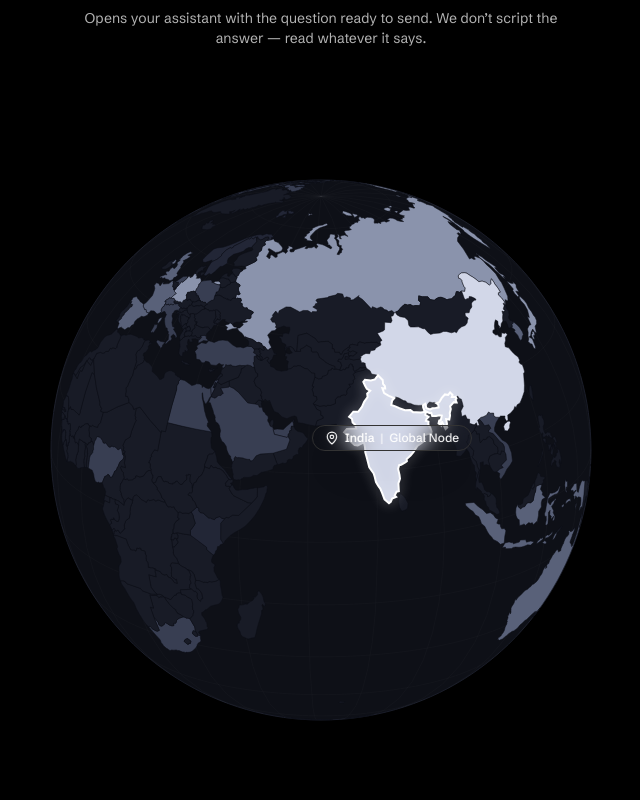
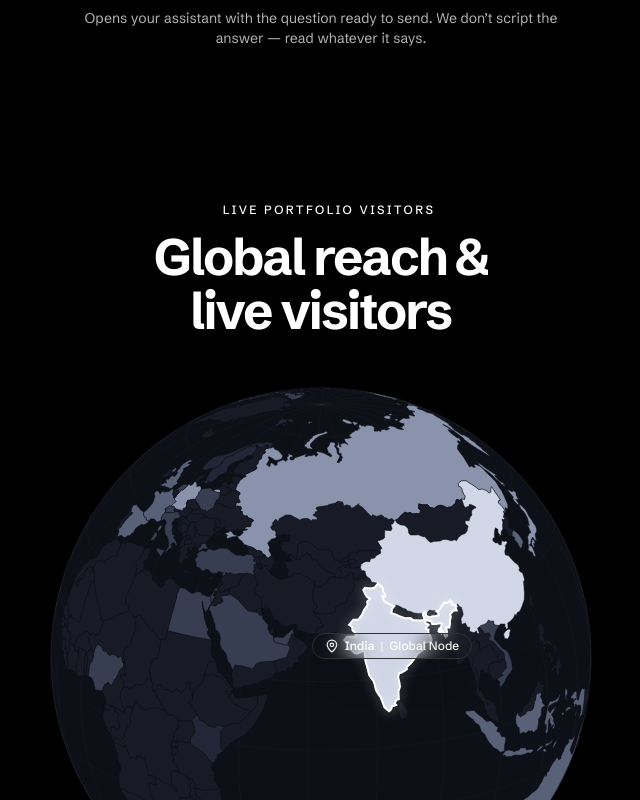
Before and after one commit to axiogenai/portfolio-redesign, a Next.js app: page / in a window 1280 px wide. Shown: the part 6700-7500 px from the top of the page, without its empty margins (319-959 px from the left). Built offline with nearby package versions, Linux system fonts and the light colour scheme.

Commit message:
fix(globe): restore top tag and headline, remove subtitle, and maintain exact reference size

```diff
--- a/components/LiveVisitors.tsx
+++ b/components/LiveVisitors.tsx
@@ -1,7 +1,9 @@
 "use client";
 
 import React, { useState, useEffect } from "react";
+import { motion } from "framer-motion";
 import * as topojson from "topojson-client";
+import BlurLines from "./BlurLines";
 import GlobeChoroplethChart from "./GlobeChoroplethChart";
 
 export default function LiveVisitors() {
@@ -38,9 +40,44 @@ export default function LiveVisitors() {
   return (
     <section
       id="live-visitors"
-      className="w-full bg-[#05060a] flex items-center justify-center overflow-hidden py-8 sm:py-12"
+      className="w-full bg-[#05060a] px-4 font-['Schibsted_Grotesk',sans-serif] md:px-[clamp(32px,6vw,160px)] flex flex-col items-center justify-center overflow-hidden"
+      style={{
+        paddingTop: "clamp(36px, 5vw, 72px)",
+        paddingBottom: "clamp(36px, 5vw, 72px)",
+      }}
     >
-      {/* Pure 3D Globe sized matching reference image 3 */}
+      {/* Top Header with Tag and Headline (No Subtitle) */}
+      <div className="mx-auto mb-6 sm:mb-8 flex max-w-2xl flex-col items-center text-center">
+        {/* Top Tag Pill */}
+        <motion.div
+          className="mb-3 flex items-center gap-2 text-xs font-medium uppercase tracking-[0.2em] text-slate-400"
+          initial={{ opacity: 0, y: 8 }}
+          whileInView={{ opacity: 1, y: 0 }}
+          viewport={{ once: true, amount: 0.6 }}
+          transition={{ duration: 0.55, ease: [0.16, 1, 0.3, 1] }}
+        >
+          <span className="relative flex h-2 w-2">
+            <span className="animate-ping absolute inline-flex h-full w-full rounded-full bg-emerald-400 opacity-75"></span>
+            <span className="relative inline-flex rounded-full h-2 w-2 bg-emerald-500"></span>
+          </span>
+          Live Portfolio Visitors
+        </motion.div>
+
+        {/* Section Headline */}
+        <h2
+          className="text-white text-center"
+          style={{
+            fontSize: "clamp(2rem, 4vw, 4rem)",
+            lineHeight: 1.05,
+            letterSpacing: "-0.04em",
+            fontWeight: 700,
+          }}
+        >
+          <BlurLines lines={["Global reach &", "live visitors"]} className="block" />
+        </h2>
+      </div>
+
+      {/* Standalone 3D Globe */}
       <div
         className="flex items-center justify-center relative select-none max-w-[90vw]"
         style={{
```
